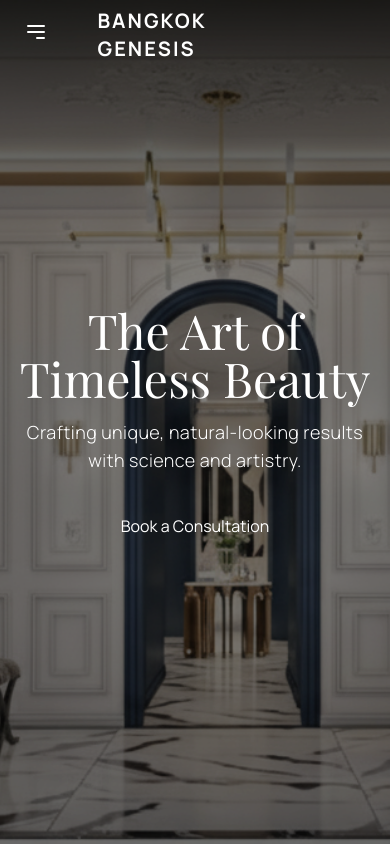
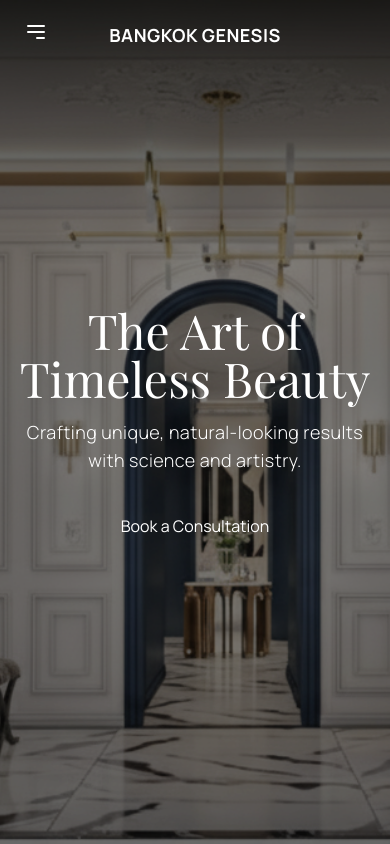
Before and after one commit to Courageiskla/bangkokgenesis, a plain HTML site: page index.html in a window 390 px wide. Shown: the top 844 px of the page. Drawn offline with nearby package versions, Linux system fonts and the light colour scheme.

Commit message:
Add files via upload

```diff
--- a/index.html
+++ b/index.html
@@ -115,7 +115,7 @@ height="0" width="0" style="display:none;visibility:hidden"></iframe></noscript>
             </div>
 
             <!-- Logo Text Section -->
-            <div class="text-xl md:text-2xl font-bold tracking-widest uppercase absolute left-1/2 -translate-x-1/2">
+            <div class="text-lg md:text-2xl font-bold tracking-wide md:tracking-widest uppercase absolute left-1/2 -translate-x-1/2 whitespace-nowrap leading-none">
                 <a href="/index.html">BANGKOK GENESIS</a>
             </div>
 
```
